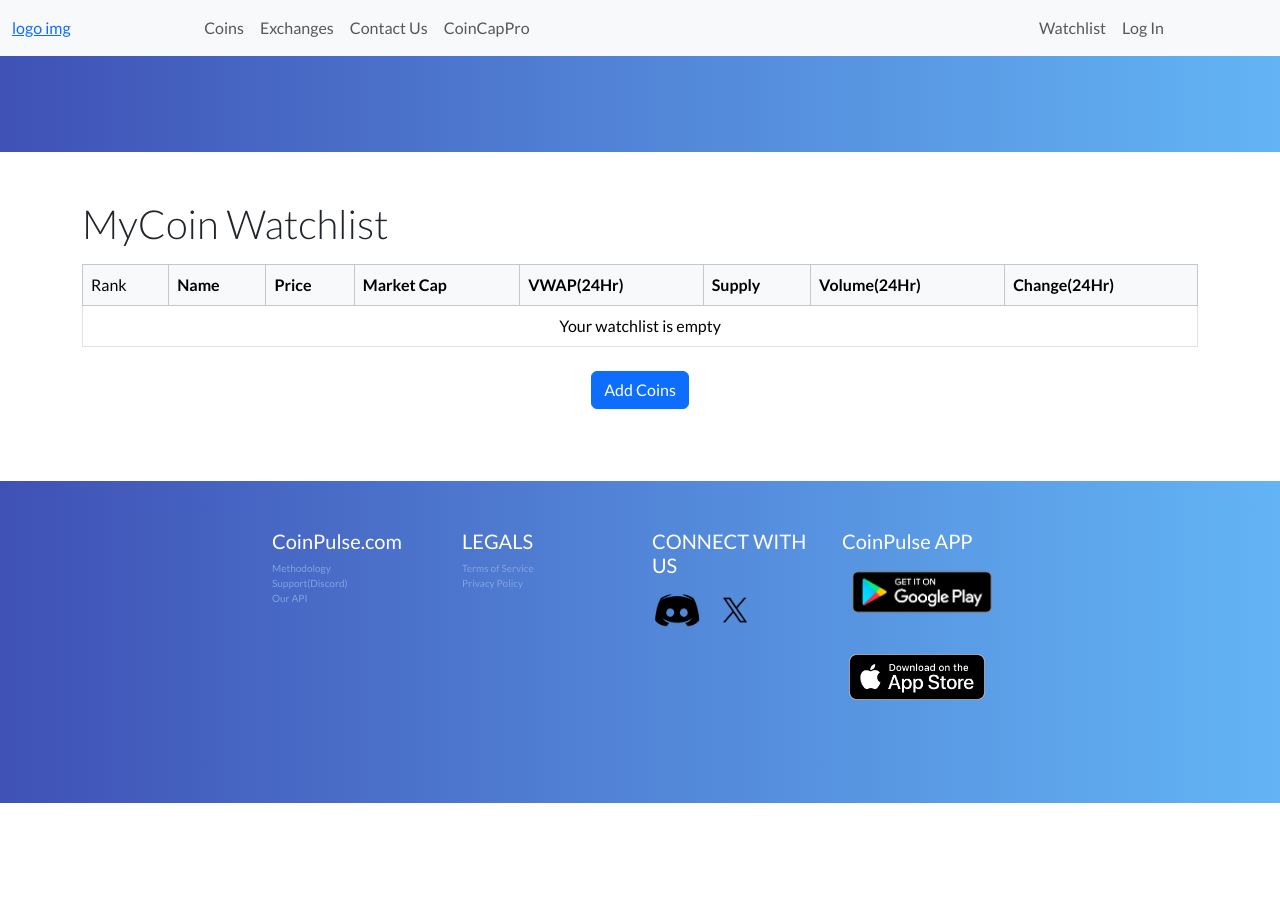
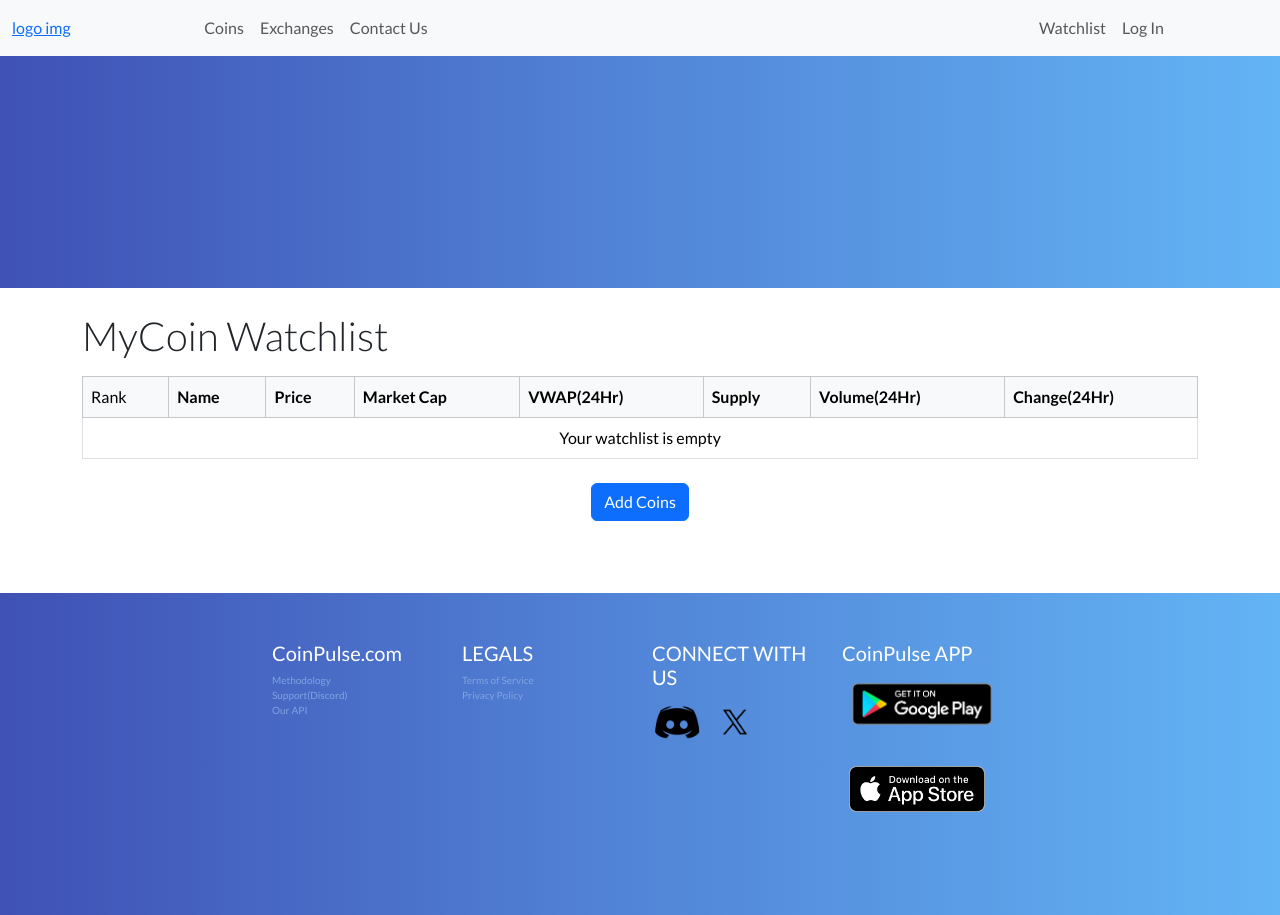
Before and after one commit to Asem-Mohamed-321/CoinPulse-website, a plain HTML site: page pages/watchList.html in a window 1280 px wide. Before the commit the page ends 803 px from the top, so only its background shows below. Drawn offline with Linux system fonts and the light colour scheme; no server answers.

Commit message:
some fixes

```diff
--- a/pages/watchList.html
+++ b/pages/watchList.html
@@ -26,7 +26,6 @@
                   <a class="nav-link" href="./main.html">Coins</a>
                   <a class="nav-link" href="./converter.html">Exchanges</a>
                   <a class="nav-link" href="#" data-bs-toggle="modal" data-bs-target="#contactUsModal">Contact Us</a>
-                  <a class="nav-link" href="#">CoinCapPro</a>
                 </div>
                 <div class="navbar-nav ms-auto me-5 pe-5">
                   <a class="nav-link" href="./watchList.html" id="watchlistLink">Watchlist</a>
@@ -138,12 +137,14 @@
 
 
   <!--first div background-->
-  <div class="firstDiv h-20 container py-5" >
+
+  <div class="firstDiv container py-5" style="height: 232px;">
   </div>
 
 
+
   <div class="backgroundcontainer">
-    <div class="container pt-5">
+    <div class="mt-4 container d-flex flex-column justify-content-center ">
       <div>
         <p class="display-6">MyCoin Watchlist</p>
       </div>
```
